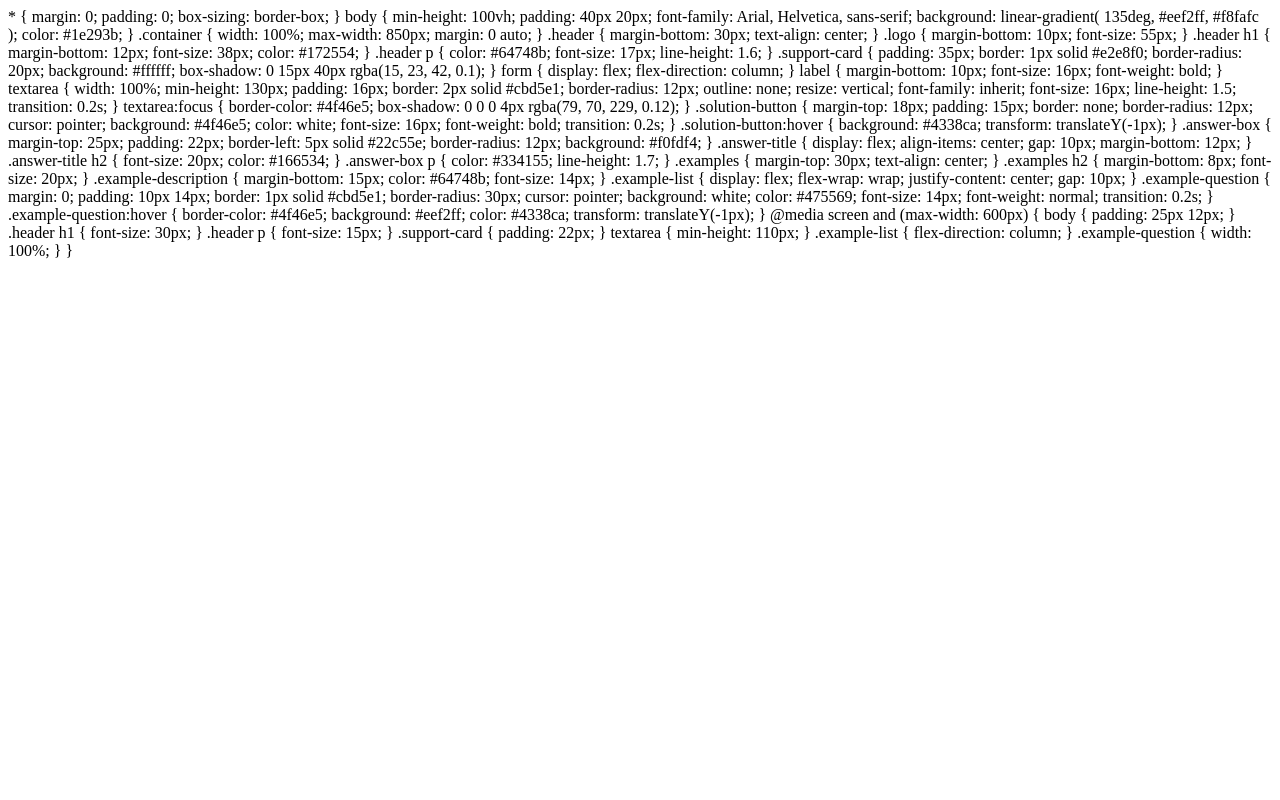
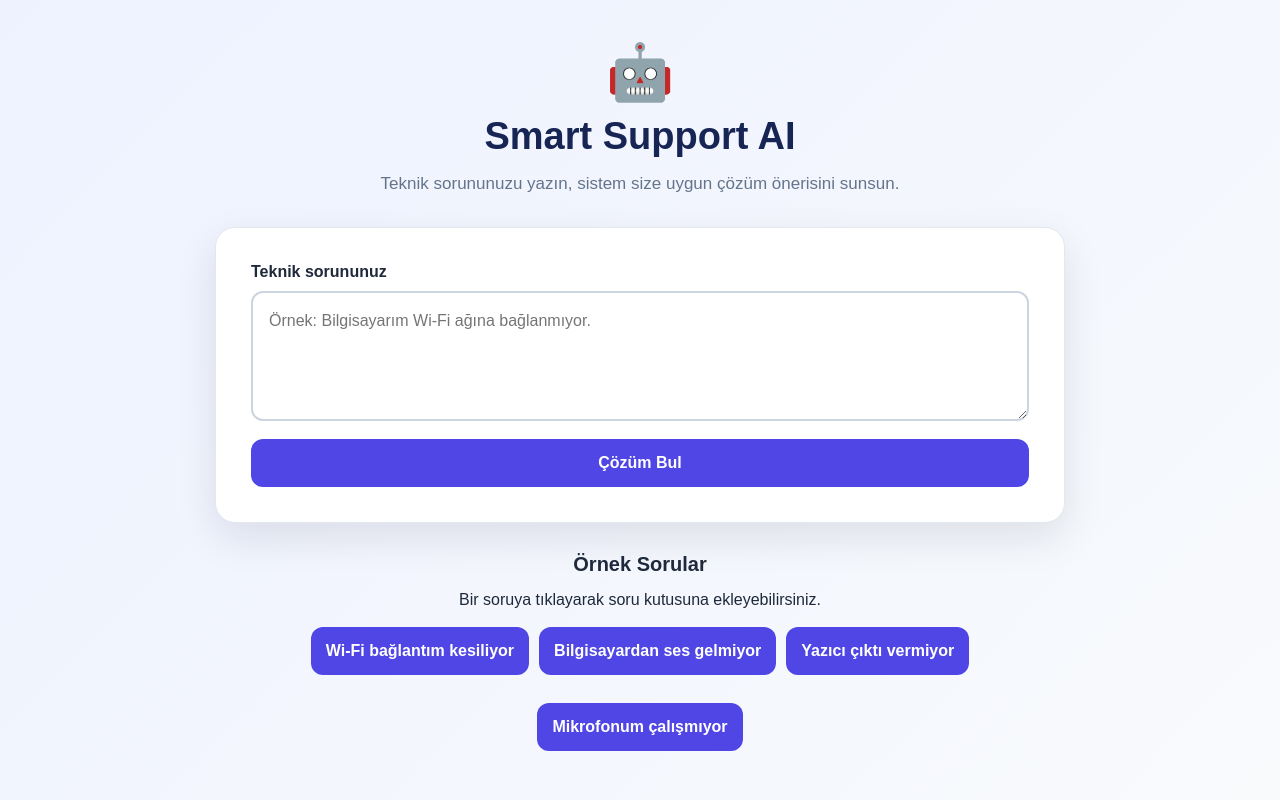
Before and after one commit to AkkusEmre34/smart-support-ai, a Flask app: page / in a window 1280 px wide. Run offline with Flask 3, Linux system fonts and the light colour scheme.

Commit message:
Örnek sorulara tıklama özelliği eklendi düzeltildi

```diff
--- a/frontend/templates/index.html
+++ b/frontend/templates/index.html
@@ -1,199 +1,123 @@
-* {
-    margin: 0;
-    padding: 0;
-    box-sizing: border-box;
-}
+<!DOCTYPE html>
+<html lang="tr">
+<head>
+    <meta charset="UTF-8">
 
-body {
-    min-height: 100vh;
-    padding: 40px 20px;
-    font-family: Arial, Helvetica, sans-serif;
-    background: linear-gradient(
-        135deg,
-        #eef2ff,
-        #f8fafc
-    );
-    color: #1e293b;
-}
+    <meta
+        name="viewport"
+        content="width=device-width, initial-scale=1.0"
+    >
 
-.container {
-    width: 100%;
-    max-width: 850px;
-    margin: 0 auto;
-}
+    <title>Smart Support AI</title>
 
-.header {
-    margin-bottom: 30px;
-    text-align: center;
-}
+    <link
+        rel="stylesheet"
+        href="{{ url_for('static', filename='style.css') }}"
+    >
+</head>
 
-.logo {
-    margin-bottom: 10px;
-    font-size: 55px;
-}
+<body>
 
-.header h1 {
-    margin-bottom: 12px;
-    font-size: 38px;
-    color: #172554;
-}
+    <main class="container">
 
-.header p {
-    color: #64748b;
-    font-size: 17px;
-    line-height: 1.6;
-}
+        <section class="header">
+            <div class="logo">🤖</div>
 
-.support-card {
-    padding: 35px;
-    border: 1px solid #e2e8f0;
-    border-radius: 20px;
-    background: #ffffff;
-    box-shadow: 0 15px 40px rgba(15, 23, 42, 0.1);
-}
+            <h1>Smart Support AI</h1>
 
-form {
-    display: flex;
-    flex-direction: column;
-}
+            <p>
+                Teknik sorununuzu yazın, sistem size uygun çözüm önerisini sunsun.
+            </p>
+        </section>
 
-label {
-    margin-bottom: 10px;
-    font-size: 16px;
-    font-weight: bold;
-}
+        <section class="support-card">
 
-textarea {
-    width: 100%;
-    min-height: 130px;
-    padding: 16px;
-    border: 2px solid #cbd5e1;
-    border-radius: 12px;
-    outline: none;
-    resize: vertical;
-    font-family: inherit;
-    font-size: 16px;
-    line-height: 1.5;
-    transition: 0.2s;
-}
+            <form method="POST">
 
-textarea:focus {
-    border-color: #4f46e5;
-    box-shadow: 0 0 0 4px rgba(79, 70, 229, 0.12);
-}
+                <label for="question">
+                    Teknik sorununuz
+                </label>
 
-.solution-button {
-    margin-top: 18px;
-    padding: 15px;
-    border: none;
-    border-radius: 12px;
-    cursor: pointer;
-    background: #4f46e5;
-    color: white;
-    font-size: 16px;
-    font-weight: bold;
-    transition: 0.2s;
-}
+                <textarea
+                    id="question"
+                    name="question"
+                    placeholder="Örnek: Bilgisayarım Wi-Fi ağına bağlanmıyor."
+                    required
+                >{{ question }}</textarea>
 
-.solution-button:hover {
-    background: #4338ca;
-    transform: translateY(-1px);
-}
+                <button type="submit" class="solution-button">
+                    Çözüm Bul
+                </button>
 
-.answer-box {
-    margin-top: 25px;
-    padding: 22px;
-    border-left: 5px solid #22c55e;
-    border-radius: 12px;
-    background: #f0fdf4;
-}
+            </form>
 
-.answer-title {
-    display: flex;
-    align-items: center;
-    gap: 10px;
-    margin-bottom: 12px;
-}
+            {% if answer %}
 
-.answer-title h2 {
-    font-size: 20px;
-    color: #166534;
-}
+                <div class="answer-box">
 
-.answer-box p {
-    color: #334155;
-    line-height: 1.7;
-}
+                    <div class="answer-title">
+                        <span>✅</span>
+                        <h2>Önerilen Çözüm</h2>
+                    </div>
 
-.examples {
-    margin-top: 30px;
-    text-align: center;
-}
+                    <p>{{ answer }}</p>
 
-.examples h2 {
-    margin-bottom: 8px;
-    font-size: 20px;
-}
+                </div>
 
-.example-description {
-    margin-bottom: 15px;
-    color: #64748b;
-    font-size: 14px;
-}
+            {% endif %}
 
-.example-list {
-    display: flex;
-    flex-wrap: wrap;
-    justify-content: center;
-    gap: 10px;
-}
+        </section>
 
-.example-question {
-    margin: 0;
-    padding: 10px 14px;
-    border: 1px solid #cbd5e1;
-    border-radius: 30px;
-    cursor: pointer;
-    background: white;
-    color: #475569;
-    font-size: 14px;
-    font-weight: normal;
-    transition: 0.2s;
-}
+        <section class="examples">
 
-.example-question:hover {
-    border-color: #4f46e5;
-    background: #eef2ff;
-    color: #4338ca;
-    transform: translateY(-1px);
-}
+            <h2>Örnek Sorular</h2>
 
-@media screen and (max-width: 600px) {
-    body {
-        padding: 25px 12px;
-    }
+            <p class="example-description">
+                Bir soruya tıklayarak soru kutusuna ekleyebilirsiniz.
+            </p>
 
-    .header h1 {
-        font-size: 30px;
-    }
+            <div class="example-list">
 
-    .header p {
-        font-size: 15px;
-    }
+                <button type="button" class="example-question">
+                    Wi-Fi bağlantım kesiliyor
+                </button>
 
-    .support-card {
-        padding: 22px;
-    }
+                <button type="button" class="example-question">
+                    Bilgisayardan ses gelmiyor
+                </button>
 
-    textarea {
-        min-height: 110px;
-    }
+                <button type="button" class="example-question">
+                    Yazıcı çıktı vermiyor
+                </button>
 
-    .example-list {
-        flex-direction: column;
-    }
+                <button type="button" class="example-question">
+                    Mikrofonum çalışmıyor
+                </button>
 
-    .example-question {
-        width: 100%;
-    }
-}
+            </div>
+
+        </section>
+
+    </main>
+
+    <script>
+        const questionBox = document.getElementById("question");
+
+        const exampleQuestions =
+            document.querySelectorAll(".example-question");
+
+        exampleQuestions.forEach(function (button) {
+            button.addEventListener("click", function () {
+                questionBox.value = button.textContent.trim();
+                questionBox.focus();
+
+                window.scrollTo({
+                    top: 0,
+                    behavior: "smooth"
+                });
+            });
+        });
+    </script>
+
+</body>
+</html>
```
